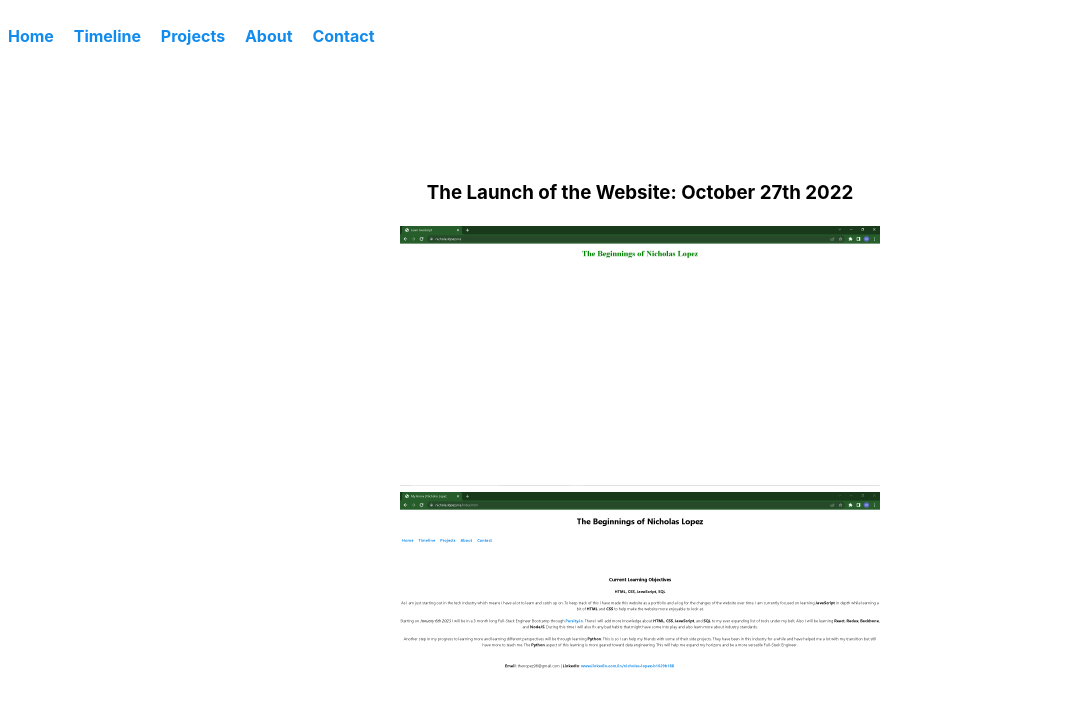
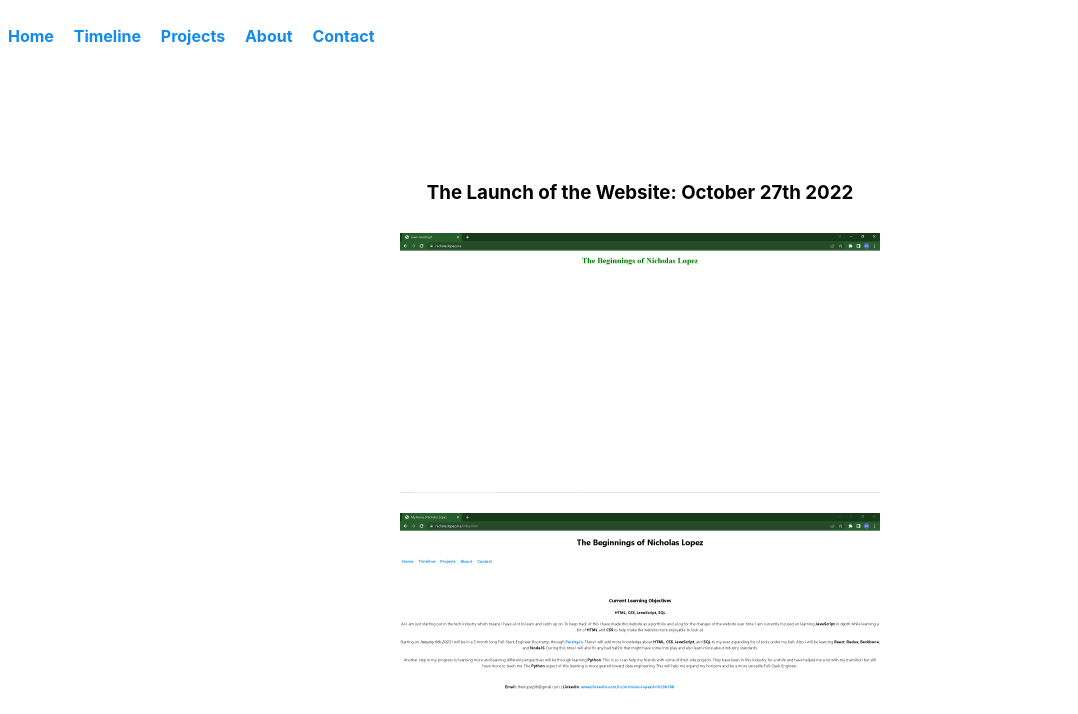
Before and after one commit to FenrirIsFree/the-beginnings, a plain HTML site: page TheWebsiteTimeline.html in a window 1280 px wide. Shown: the part 86-800 px from the top of the page, without its empty margins (0-1078 px from the left). Drawn offline with Linux system fonts and the light colour scheme.

Commit message:
Update main.css

```diff
--- a/main.css
+++ b/main.css
@@ -341,7 +341,10 @@ figure {
 
 figure img {
     max-width: 100%;
+    border: 4px;
     border-color: #000;
+    padding: 3px;
+    margin: 4px;
 }
 
 figure figcaption {
```
